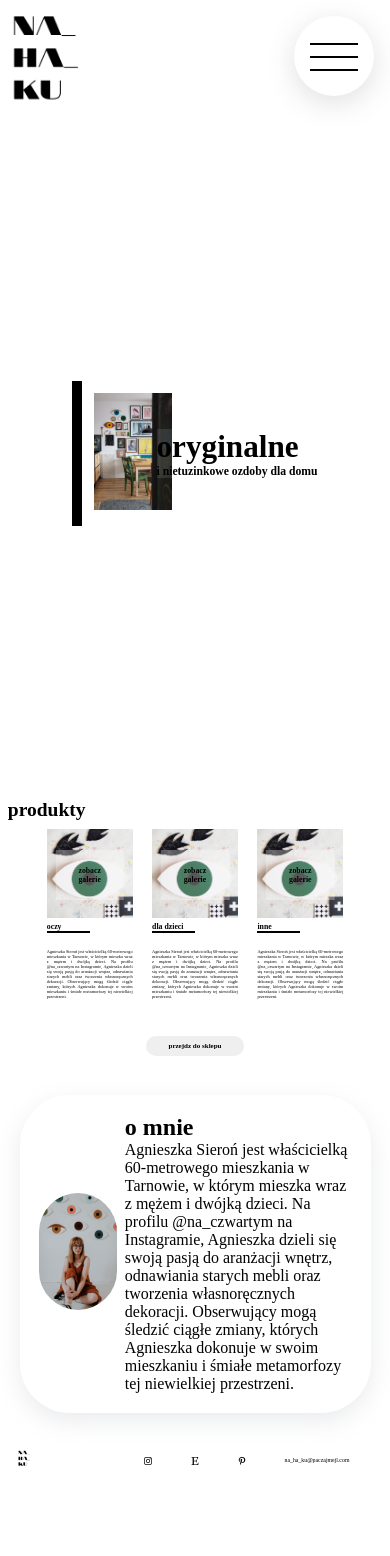
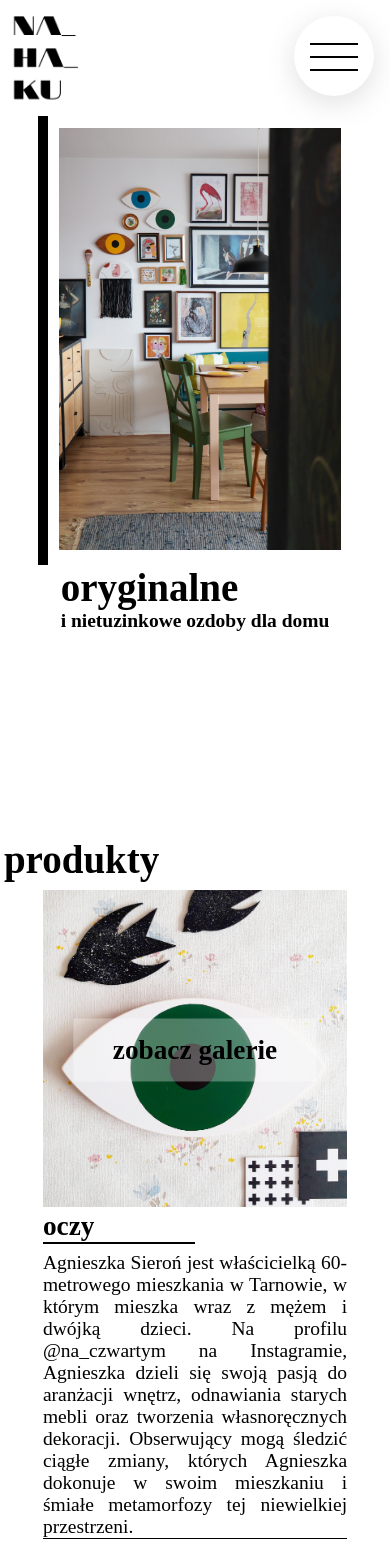
Before and after one commit to laterinthepast/nahaku-v2, a React (Create React App) app: page / in a window 390 px wide. Shown: the top 1556 px of the page. Before the commit the page ends 1488 px from the top, so only its background shows below. Built offline with nearby package versions, Linux system fonts and the light colour scheme; a web font is replaced by a local one.

Commit message:
mobile done

```diff
--- a/src/components/About.jsx
+++ b/src/components/About.jsx
@@ -4,6 +4,11 @@ import aboutMeIMG from '../images/restronainternetowa/about.jpg'
 
 const Wrapper = styled.div`
     padding: 5vw;
+    @media (max-width:768px){
+        display: flex;
+        flex-direction: column;
+
+    }
 `
 const Button = styled.div`
     display: flex;
@@ -23,6 +28,15 @@ const Button = styled.div`
             box-shadow: rgba(0, 0, 0, 0.15) 1.95px 1.95px 2.6px;
         }
     }
+    @media (max-width:768px){
+        padding: 10vw 0;
+        button {
+            width: 60vw;
+            height: 20vw;
+            font-size: 5vw;
+        }
+
+    }
 `
 const AboutSection = styled.div`
     display: flex;
@@ -37,6 +51,19 @@ const AboutSection = styled.div`
             width: 20vw;
             border-radius: 50px;
         }
+    }
+    @media (max-width:768px){
+        flex-direction: column;
+        .about-img {
+           img {
+            width: 70vw;
+            border-radius: 0px;
+            }
+        }
+        h2 {
+            border-bottom: 2px solid #000;
+        }
+        font-size: 4vw;
     }
 `
 
--- a/src/components/Footer.jsx
+++ b/src/components/Footer.jsx
@@ -34,7 +34,30 @@ const Wrapper = styled.div`
             cursor: pointer;
         }
     }
+    @media (max-width:768px){
+        flex-direction: column;
+        gap: 2rem;
+        .logo-footer{
+        img {
+            width: 30vw;
+            }
+        }
+        .icons-footer {
 
+        display: flex;
+
+        gap: 3rem;
+        img {
+            width: 10vw;
+            }
+        }
+        .email-footer{
+
+        font-size: 6vw;
+
+    }
+
+    }
 
 `
 
@@ -51,7 +74,7 @@ const Footer = () => {
                 <a href="/"><img src={pinIMG} alt="pintrest" /></a>
             </div>
             <div className="email-footer">
-                <a href = "mailto: abc@example.com">na_ha_ku@paczajmejl.com</a>
+                <a href="mailto: abc@example.com">na_ha_ku@paczajmejl.com</a>
             </div>
 
         </Wrapper>
--- a/src/components/Hero.jsx
+++ b/src/components/Hero.jsx
@@ -8,6 +8,12 @@ const Wrapper = styled.div`
     justify-content: center;
     align-items: center;
     transition: 0.2s all ease-in-out;
+    @media (max-width:768px){
+        height: 85vh;
+        display: flex;
+        flex-direction: column;
+        justify-content: flex-start;
+    }
 `
 const LeftHero = styled.div`
     img {
@@ -16,6 +22,11 @@ const LeftHero = styled.div`
     padding: 3vw;
     border-left: 10px solid #000;
     transition: 0.1s all ease-in-out;
+    @media (max-width:768px){
+        img {
+            height: 50vh;
+        }
+    }
 `
 const RightHero = styled.div`
     background-color: rgba(255,255,255, .1);
@@ -30,6 +41,15 @@ const RightHero = styled.div`
     }
     margin-left:-7vw;
     transition: 0.4s all ease-in-out;
+    @media (max-width:768px){
+        h1 {
+        font-size: 10vw;
+        }
+        h2 {
+            font-size: 5vw;
+        }
+        margin:0vw;
+    }
 `
 
 const Hero = () => {
--- a/src/components/Navbar.jsx
+++ b/src/components/Navbar.jsx
@@ -26,8 +26,8 @@ const NavBackground = styled.div`
     position: fixed;
     top: 1rem;
     right:1rem;
-    background: rgb(10,71,26);
-    background: linear-gradient(36deg, rgba(10,71,26,1) 0%, rgba(255,255,255,1) 58%, rgba(255,255,255,1) 100%);
+    background: rgb(217,242,223);
+    background: linear-gradient(36deg, rgba(217,242,223,1) 0%, rgba(255,255,255,1) 58%, rgba(255,255,255,1) 100%);
     height: 6rem;
     width: 6rem;
     border-radius: 50%;
@@ -116,8 +116,7 @@ const ItemLink = styled.div`
         120deg,
         transparent 0%,
         transparent 50%,
-        #fff 50%
-
+        #d9f2df 50%
     );
     background-size: 240%;
     transition: all 0.2s;
@@ -131,7 +130,10 @@ const ItemLink = styled.div`
     a {
         text-decoration: none;
         color: #000;
+
+
     }
+
 
 `
 const LogoImg = styled.div`
--- a/src/components/ProductCard.jsx
+++ b/src/components/ProductCard.jsx
@@ -7,7 +7,10 @@ const Wrapper = styled.div`
     flex-direction: column;
     justify-content: flex-start;
     align-items: center;
+    @media (max-width:768px){
+        border-bottom: 1px solid #000;
 
+    }
 `
 const CardImg = styled.div`
      z-index: 1;
@@ -33,6 +36,13 @@ const CardImg = styled.div`
             background-color: rgba(255,255,255,.8);
         }
     }
+    @media (max-width:768px){
+        p {
+            font-size: 7vw;
+        }
+
+    }
+
 `
 const CardText = styled.div`
     h2 {
@@ -44,6 +54,18 @@ const CardText = styled.div`
         padding-top: 1rem;
         text-align: justify;
         font-size: 1.1vw;
+    }
+    @media (max-width:768px){
+        h2 {
+        font-size: 7vw;
+
+    }
+    p {
+        padding-top: 0.5rem;
+
+        font-size: 5vw;
+    }
+
     }
 `
 
--- a/src/components/Products.jsx
+++ b/src/components/Products.jsx
@@ -2,14 +2,20 @@ import React from 'react'
 import styled from 'styled-components';
 import ProductCard from './ProductCard';
 import oczy from '../images/1 (3).jpg'
-import meduza from '../images/1 (1).jpg'
-import inne from '../images/1 (6).jpg'
+
 
 const Wrapper = styled.div`
     padding: 2vw;
     h1 {
         font-size: 5vw;
     }
+    @media (max-width:768px){
+        padding: 1vw;
+        h1 {
+            font-size: 10vw;
+}
+    }
+
 `
 const ProductWrapper = styled.div`
     display: flex;
@@ -17,6 +23,10 @@ const ProductWrapper = styled.div`
     align-items: center;
     gap: 5vw;
     padding: 2vw 10vw;
+    @media (max-width:768px){
+        flex-direction: column;
+
+    }
 `
 
 const Products = () => {
```
